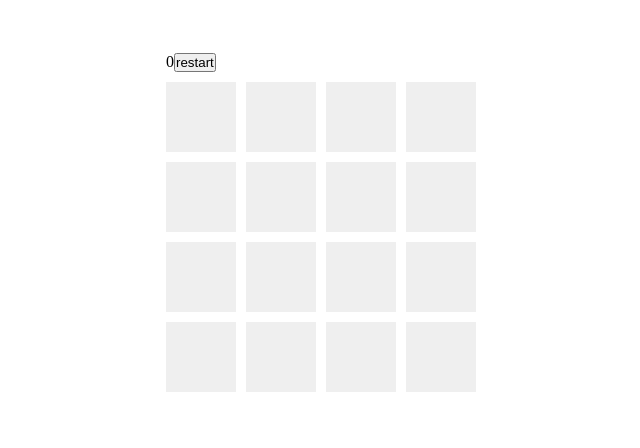
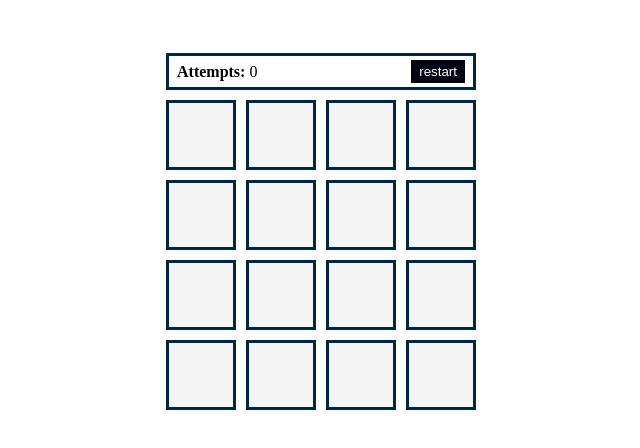
Before and after one commit to Bukenov-s/memory_cards_game, a React (Create React App) app: page / in a window 1280 px wide. Shown: the top 448 px of the page, without its empty margins (319-959 px from the left). Built offline with nearby package versions, Linux system fonts and the light colour scheme.

Commit message:
add styling

```diff
--- a/src/App.css
+++ b/src/App.css
@@ -1,3 +1,11 @@
+:root {
+  --white: #F5F5F5;
+  --blue: #002642;
+  --burgundy: #840032;
+  --gold: #E59500;
+  --black: #02040F;
+}
+
 * {
   margin: 0;
   padding: 0;
@@ -12,7 +20,15 @@
 }
 
 .panel {
-  padding: 5px;
+  margin: 5px;
+  border: 3px solid #002642;
+  padding: 0.25rem 0.5rem;
+  display: flex;
+  align-items: center;
+}
+
+.spacer {
+  flex: 1;
 }
 
 .cell {
@@ -21,12 +37,27 @@
   margin: 5px;
   cursor: pointer;
   border: none;
+  background: var(--white);
+  border: 3px solid var(--blue);
 }
 
 .table {
   width: 320px;
   height: 320px;
+}
 
+.start {
+  background: #02040F;
+  border: none;
+  color: #fff;
+  padding: 0.25rem 0.5rem;
+  outline: none;
+  cursor: pointer;
+  transition: 0.2s transform ease;
+}
+
+.start:active {
+  transform: scale(0.9, 0.9);
 }
 
 .diamond {
--- a/src/components/Panel.tsx
+++ b/src/components/Panel.tsx
@@ -1,15 +1,27 @@
-import React, { FC } from 'react';
+import React, { FC, useCallback } from 'react';
 
-// time? restart? attempts?
+interface IProps {
+  attempts: number;
+  startGame: () => void;
+}
 
-const Panel: FC<any> = ({
+const Panel: FC<IProps> = ({
   startGame,
   attempts
 }) => {
+  const handleStartClick = useCallback(() => {
+    startGame();
+  }, [attempts, startGame]);
   return (
     <div className="panel">
-      <span>{attempts}</span>
-      <button onClick={() => { startGame(); }}>restart</button>
+      <span><b>Attempts:</b> {attempts}</span>
+      <div className="spacer" />
+      <button
+        className="start"
+        onClick={handleStartClick}
+      >
+        restart
+      </button>
     </div>
   )
 }
--- a/src/reducers.ts
+++ b/src/reducers.ts
@@ -15,7 +15,8 @@ const game = (state = initialState, action) => {
       return {
         ...state,
         cardsList: createCardsList(),
-        openCards: []
+        openCards: [],
+        attempts: 0
       };
     case TYPES.SET_CARD_OPEN:
       return {
```
